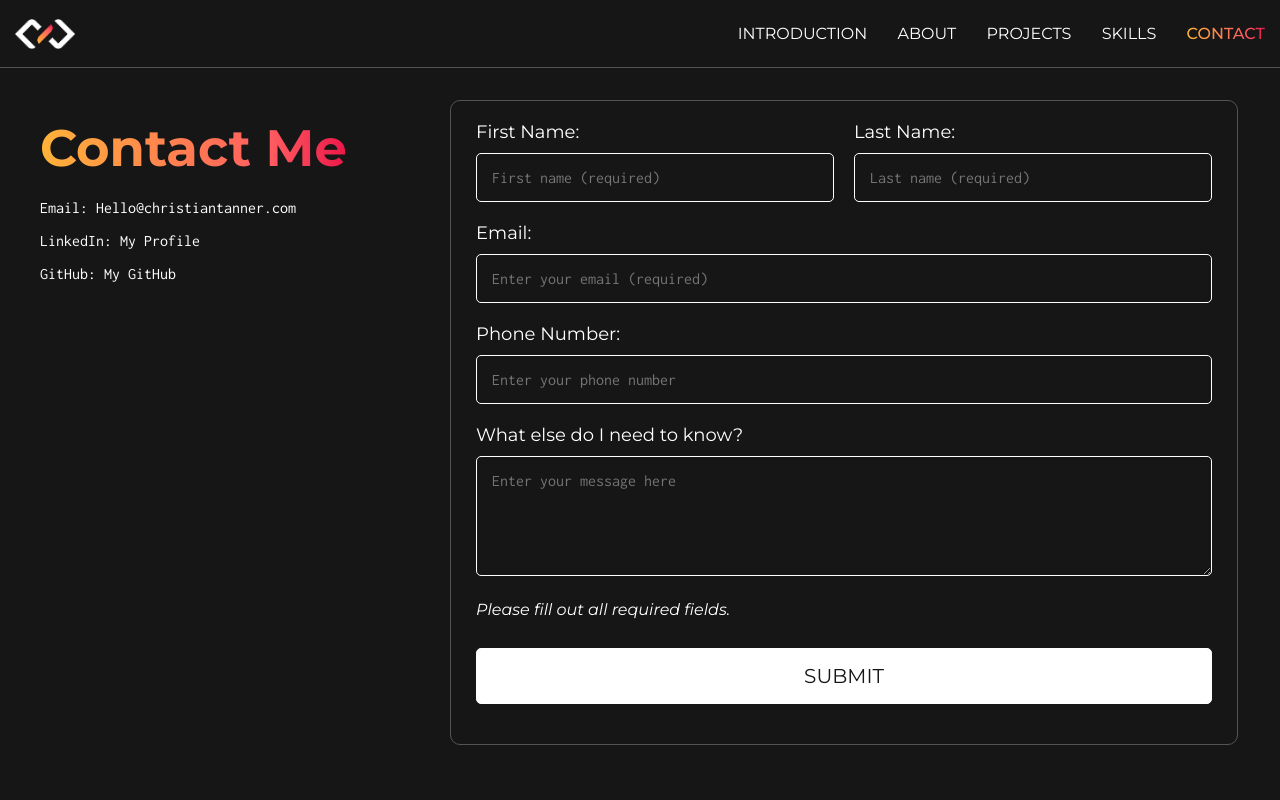
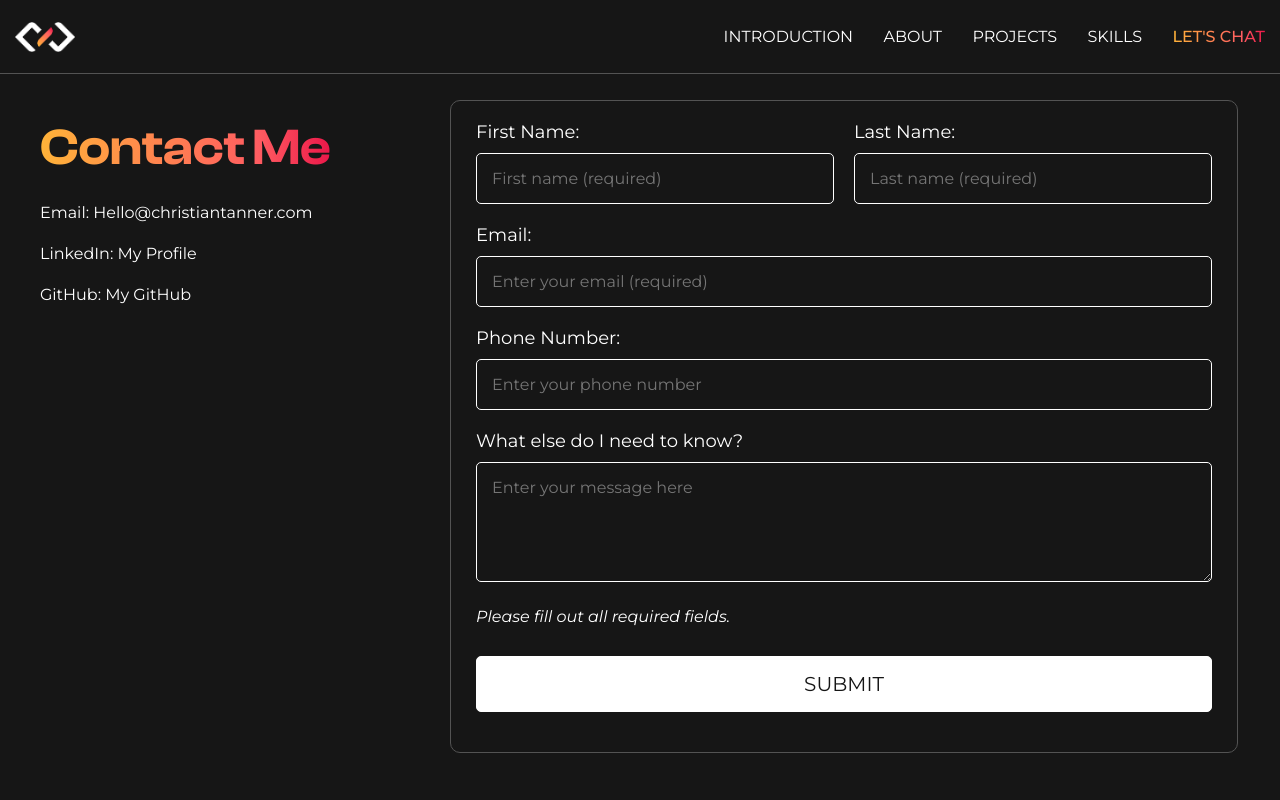
Before and after one commit to ChristianCurtis06/christiantannerWebApp, a React (Vite) app: page /contact in a window 1280 px wide. Shown: the top 800 px of the page. Built offline with nearby package versions, Linux system fonts and the light colour scheme.

Commit message:
Changed header font and added a project

```diff
--- a/src/components/About.tsx
+++ b/src/components/About.tsx
@@ -63,10 +63,9 @@ const About: React.FC = () => {
                     className="content-card"
                     id="education-about-me"
                     >
-                    <h3 className="card-header">Education</h3>
+                    <h3 className="card-header">Accreditations</h3>
                     <ul>
-                        <li><b>High School Diploma</b>, Graduated in May 2024 from <i>Our Legacy Academy (Homeschool)</i></li>
-                        <li><b>Software Engineering Bootcamp</b>, Currently enrolled in a program provided by <i>Coding Temple</i></li>
+                        <li><a href="https://www.credential.net/537b20c1-9cd7-4d56-b698-844ba5a90ca6#acc.JDYc54nB"><b>Software Engineering Certificate</b></a>, Graduated in May 2025 from <i>Coding Temple</i></li>
                     </ul>
                 </div>
 
--- a/src/components/NavBar.tsx
+++ b/src/components/NavBar.tsx
@@ -23,7 +23,7 @@ const NavBar: React.FC = () => {
         <li className="navbar-element"><a id="navbar-about-me" href="/#about-me">About</a></li>
         <li className="navbar-element"><a id="navbar-projects" href="/#projects">Projects</a></li>
         <li className="navbar-element"><a id="navbar-skills" href="/#skills">Skills</a></li>
-        <li className="navbar-element"><Link id="navbar-contact-me" to="/contact">Contact </Link></li>
+        <li className="navbar-element"><Link id="navbar-contact-me" to="/contact">Let's Chat</Link></li>
       </ul>
     </nav>
   );
--- a/src/components/Projects.tsx
+++ b/src/components/Projects.tsx
@@ -44,7 +44,7 @@ const Projects: React.FC = () => {
     return (
         <section id="projects">
             <h2 className="section-header" id="projects-header">Projects</h2>
-
+aa
             <div className="content-flex">
                 <div className="content-flex-card" ref={addToRefs} onClick={() => window.location.href = "#"}>
                     {/*
@@ -65,7 +65,7 @@ const Projects: React.FC = () => {
                     </div>
                 </div>
 
-                <div className="content-flex-card" ref={addToRefs} onClick={() => window.location.href = "https://allaboutbaja.net/"}>
+                <div className="content-flex-card" ref={addToRefs} onClick={() => window.open("https://allaboutbaja.net/", "_blank")}>
                     <img className="content-flex-img" src="AllAboutBaja_square.png" alt="AllAboutBaja Logo" />
                     <div className="content-flex-content">
                         <h3 className="content-flex-header">AllAboutBaja.net</h3>
@@ -79,7 +79,7 @@ const Projects: React.FC = () => {
                     </div>
                 </div>
 
-                <div className="content-flex-card" ref={addToRefs} onClick={() => window.location.href = "https://www.buysellammo.com/"}>
+                <div className="content-flex-card" ref={addToRefs} onClick={() => window.open("https://www.buysellammo.com/", "_blank")}>
                     <img className="content-flex-img" src="BSA_square.png" alt="BuySellAmmo Logo" />
                     <div className="content-flex-content">
                         <h3 className="content-flex-header">BuySellAmmo.com</h3>
@@ -93,7 +93,7 @@ const Projects: React.FC = () => {
                     </div>
                 </div>
 
-                <div className="content-flex-card" ref={addToRefs} onClick={() => window.location.href = "https://www.youtube.com/@EPXG"}>
+                <div className="content-flex-card" ref={addToRefs} onClick={() => window.open("https://www.youtube.com/@EPXG", "_blank")}>
                     <img className="content-flex-img" src="EPXG_favicon.png" alt="EPXG Favicon" />
                     <div className="content-flex-content">
                         <h3 className="content-flex-header">EPXG Channel</h3>
@@ -108,7 +108,7 @@ const Projects: React.FC = () => {
                     </div>
                 </div>
 
-                <div className="content-flex-card" ref={addToRefs} onClick={() => window.location.href = "https://rooferjacksonvillefl.com/"}>
+                <div className="content-flex-card" ref={addToRefs} onClick={() => window.open("https://rooferjacksonvillefl.com/", "_blank")}>
                     <img className="content-flex-img" src="Roofing_favicon.png" alt="RooferJacksonvilleFl Favicon" />
                     <div className="content-flex-content">
                         <h3 className="content-flex-header">RooferJacksonvilleFl.com</h3>
@@ -122,6 +122,22 @@ const Projects: React.FC = () => {
                         </em>
                     </div>
                 </div>
+
+                <div className="content-flex-card" ref={addToRefs} onClick={() => window.open("https://the-experience-hub.com/", "_blank")}>
+                    <img className="content-flex-img" src="The Experience Hub_FAV-Blue.png" alt="The Experience Hub Favicon" />
+                    <div className="content-flex-content">
+                        <h3 className="content-flex-header">The-Experience-Hub.com</h3>
+                        <p>I created the website and favicon for the lead generation website RooferJacksonvilleFl.net.</p>
+                        <em>
+                            <p>Skills Used:</p>
+                            <ul>
+                                <li>Shopify</li>
+                                <li>Liquid</li>
+                                <li>Adobe Illustrator</li>
+                            </ul>
+                        </em>
+                    </div>
+                </div>
             </div>
         </section>
     );
--- a/style.css
+++ b/style.css
@@ -1,8 +1,15 @@
 @import url('https://fonts.googleapis.com/css2?family=Inconsolata:wght@200..900&family=Montserrat:ital,wght@0,100..900;1,100..900&family=Poppins:ital,wght@0,100;0,200;0,300;0,400;0,500;0,600;0,700;0,800;0,900;1,100;1,200;1,300;1,400;1,500;1,600;1,700;1,800;1,900&family=Roboto:wght@400;700&display=swap');
+@font-face {
+    font-family: 'Clash Display';
+    src: url('./fonts/ClashDisplay-Variable.ttf') format('truetype');
+    font-weight: 600;
+    font-style: normal;
+}
+
 body {
     z-index: 1;
     margin: 0;
-    font-family: 'Montserrat', 'Poppins', sans-serif;
+    font-family: 'Clash Display', 'Montserrat', sans-serif;
     color: rgba(22, 22, 22, 1);
 }
 
@@ -64,7 +71,7 @@ menu, footer {
 }
 
 #navbar .navbar-elements .navbar-element a {
-    font-family: 'Montserrat', 'Poppins', sans-serif;
+    font-family: 'Montserrat', 'Clash Display', sans-serif;
     font-size: 16px;
     text-decoration: none;
     white-space: nowrap;
@@ -78,9 +85,8 @@ menu, footer {
     font-size: 16px;
     font-weight: 500;
     background: linear-gradient(to right, rgb(255, 179, 57) 0%, rgb(255, 92, 97) 75%, rgb(235, 23, 73) 100%);
+    -webkit-background-clip: text;
     background-clip: text;
-    background-clip: text;
-    -webkit-background-clip: text;
     -webkit-text-fill-color: transparent;
 }
 
@@ -128,7 +134,7 @@ menu, footer {
 */
 
 #navbar .navbar-element a {
-    font-family: 'Montserrat', 'Poppins', sans-serif;
+    font-family: 'Montserrat', 'Clash Display', sans-serif;
     font-size: 16px;
     text-decoration: none;
     text-transform: uppercase;
@@ -247,7 +253,8 @@ menu, footer {
 p, li {
     color: rgb(22, 22, 22, 1);
     font-size: 16px;
-    font-family: 'Inconsolata', 'Montserrat', sans-serif;
+    line-height: 25px;
+    font-family: 'Montserrat', 'Clash Display', sans-serif;
 }
 
 li {
@@ -373,6 +380,30 @@ section {
 #about-me .content-grid .content-card:hover p, #about-me .content-grid .content-card:hover ul li {
     color: rgba(255, 255, 255, 1);
     opacity: 1;
+}
+
+#about-me .content-grid .content-card a {
+    position: relative;
+    margin-top: 0;
+    color: rgba(255, 255, 255, 1);
+    text-decoration: none;
+}
+
+#about-me .content-grid .content-card a::after {
+    z-index: 1;
+    content: "";
+    position: absolute;
+    left: 0;
+    bottom: -3px;
+    width: 0;
+    height: 1.5px;
+    background: linear-gradient(to right, rgb(255, 179, 57) 0%, rgb(255, 92, 97) 75%, rgb(235, 23, 73) 100%);
+    transition: all 0.5s ease;
+}
+
+#about-me .content-grid .content-card a:hover::after,
+#about-me .content-grid .content-card a:focus::after {
+    width: 100%;
 }
 
 /* 'Projects' section styling */
@@ -675,7 +706,7 @@ section {
 
 #contact-me label, #contact-me input, #contact-me textarea, #contact-me em {
     color: rgba(255, 255, 255, 1);
-    font-family: 'Montserrat', 'Poppins', sans-serif;
+    font-family: 'Montserrat', 'Clash Display', sans-serif;
 }
 
 #contact-me label {
@@ -683,13 +714,13 @@ section {
 }
 
 #contact-me input, #contact-me textarea {
-    font-family: 'Inconsolata', 'Montserrat', sans-serif;
+    font-family: 'Montserrat', 'Clash Display', sans-serif;
     font-size: 16px;
 }
 
 #contact-me legend, #contact-me button {
     color: rgba(255, 255, 255, 1);
-    font-family: 'Montserrat', 'Poppins', sans-serif;
+    font-family: 'Montserrat', 'Clash Display', sans-serif;
     text-transform: uppercase;
     text-align: center;
     font-size: 20px;
@@ -742,7 +773,7 @@ section {
     left: 0;
     width: 200%;
     height: 60px;
-    background: url("CC_Signature-white.png") repeat-x;
+    background: url("christiantanner_FAV-Transparent.png") repeat-x;
     background-size: 60px auto;
     opacity: 0.1;
     animation: scroll-left 30s linear infinite;
```
Also changed, not shown: fonts/ClashDisplay-Variable.ttf (added), public/The Experience Hub_FAV-Blue.png (added).
